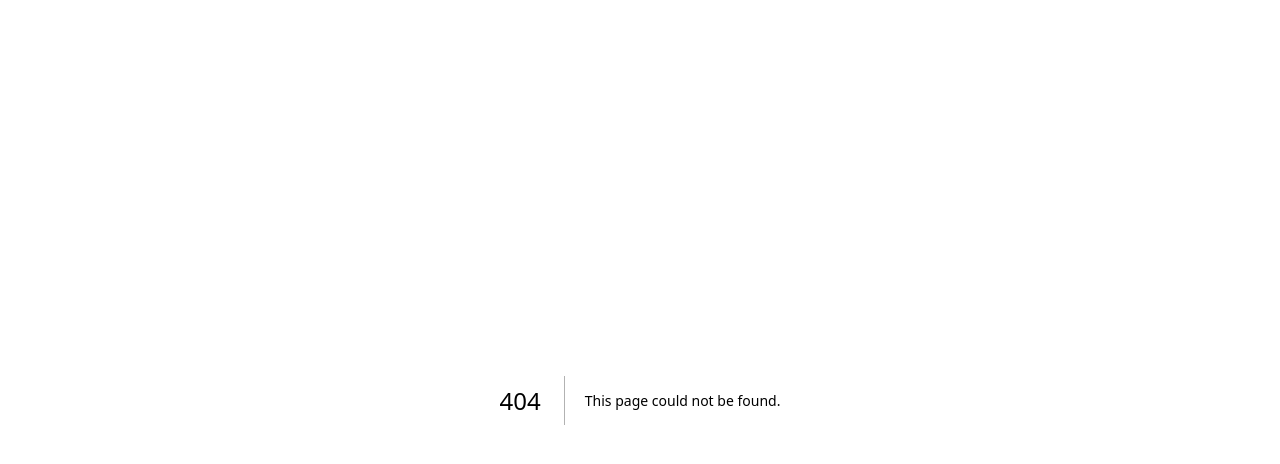
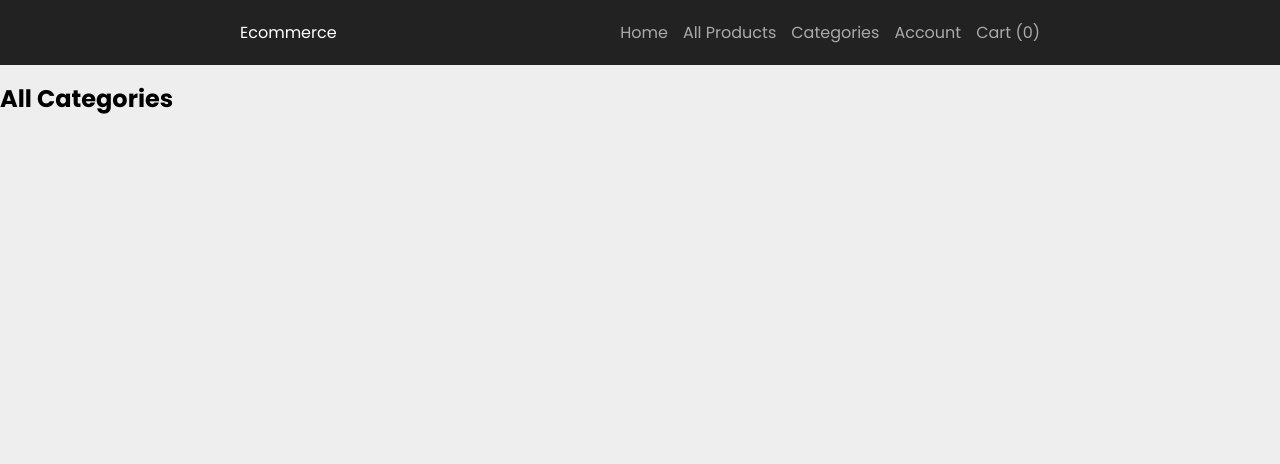
Before and after one commit to amarpreet2209/CSIS4495-ecommercefront, a Next.js app: page /categories in a window 1280 px wide. Before the commit this address had no page. Shown: the top 464 px of the page. Built offline with nearby package versions, Linux system fonts and the light colour scheme.

Commit message:
CategoriesPage added

```diff
--- /dev/null
+++ b/pages/categories.js
@@ -0,0 +1,11 @@
+import Title from "../components/Title";
+import Header from "../components/Header";
+
+export default function CategoriesPage() {
+    return (
+        <>
+            <Header/>
+            <Title>All Categories</Title>
+        </>
+    )
+}
```
